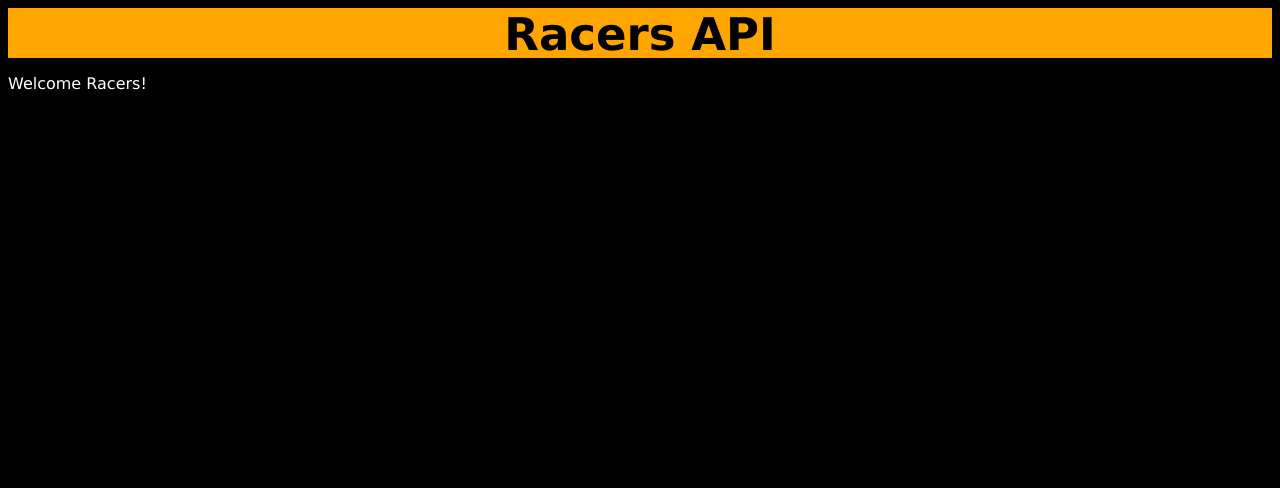
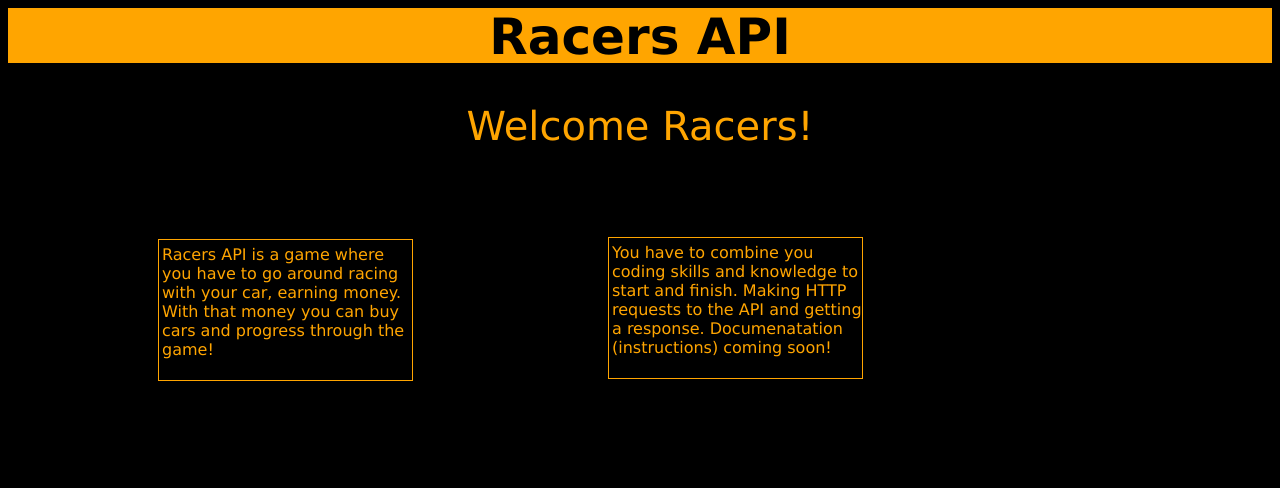
Before and after one commit to billyBob456/Racers-API, a Flask app: page / in a window 1280 px wide. Shown: the top 488 px of the page. Run offline with Flask 2, Linux system fonts and the light colour scheme.

Commit message:
Home page changed

```diff
--- a/templates/home.html
+++ b/templates/home.html
@@ -5,6 +5,8 @@
 	<nav class='top-bar'><b>Racers API</b></nav>
 </head>
 <body>
-	<p>Welcome Racers!</p>
+	<p class='welcome'>Welcome Racers!</p>
+	<p class='description'>Racers API is a game where you have to go around racing with your car, earning money. With that money you can buy cars and progress through the game!</p>
+	<p class='description2'>You have to combine you coding skills and knowledge to start and finish. Making HTTP requests to the API and getting a response. Documenatation (instructions) coming soon!</p>
 </body>
 </html>
--- a/templates/style.css
+++ b/templates/style.css
@@ -1,14 +1,53 @@
 * {
 	font-family:Verdana, Geneva, Tahoma, sans-serif;
 }
+
 body {
-	color:white;
-	background-color: black}
+	background-color: black
+}
 
 .top-bar {
 	background-color:orange;
 	text-align:center;
-	font-size: 45px;
+	font-size: 50px;
 	color:black;
-	height: 50px;
+	height: 55px;
 }
+
+.description {
+	width:250px;
+	height: 125px;
+  padding-top:5px;
+  border-style:solid;
+  border-color:orange;
+  border-width:1px;
+  padding-left:3px;
+  padding-bottom:10px;
+  word-wrap: break-word;
+	position: relative;
+	left:150px;
+	top:50px;
+	color:orange;
+}
+
+.description2 {
+	width:250px;
+	height:125px;
+  padding-top:5px;
+  border-style:solid;
+  border-color:orange;
+  border-width:1px;
+  padding-left:3px;
+  padding-bottom:10px;
+  word-wrap: break-word;
+	position: relative;
+	left:600px;
+	bottom:110px;
+	color:orange;
+}
+
+.welcome {
+	text-align: center;
+	font-size:40px;
+	color:orange;
+}
```
